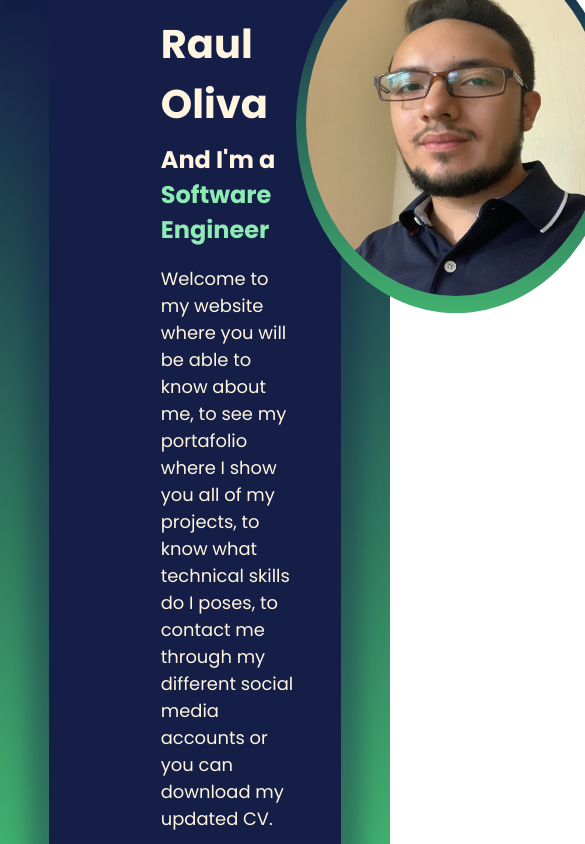
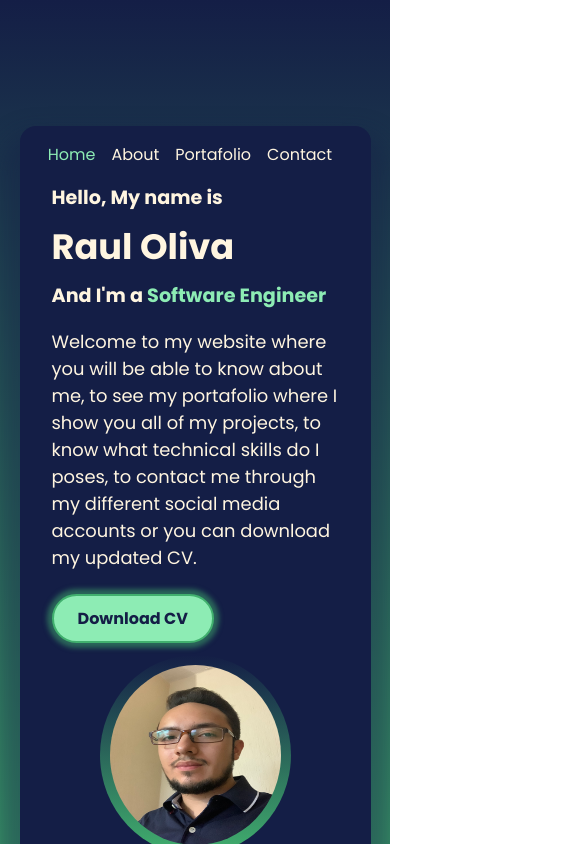
Before and after one commit to rauloliva/my-portafolio, a Next.js app: page / in a window 390 px wide. Shown: the top 844 px of the page, 585 px wide, since content can reach past the window. Built offline with nearby package versions, Linux system fonts and the light colour scheme.

Commit message:
implementing media queries for tablet and iphone viewports

```diff
--- a/styles/modules/layout.module.scss
+++ b/styles/modules/layout.module.scss
@@ -1,7 +1,7 @@
 @import 'variables.scss';
 
 .layout {
-    font-family: "Poppins", sans-serif;
+  font-family: 'Poppins', sans-serif;
   background: linear-gradient($primary-color, $secondary-color);
   width: 100%;
   display: flex;
@@ -9,13 +9,30 @@
   align-items: center;
   height: 100vh;
 
+  @media only screen and (max-width: $vp-phone) {
+    min-height: 120vh;
+  }
+
+  @media only screen and (max-width: $vp-table) {
+    height: 105vh;
+  }
+
   &__card {
     width: 75%;
     background-color: $primary-color;
     border-radius: 1rem;
     padding: 1rem 4rem;
     color: $fourth-color;
-        box-shadow: 0 25px 22px 20px rgba($primary-color, .4);
+    box-shadow: 0 25px 22px 20px rgba($primary-color, 0.4);
+
+    @media only screen and (max-width: $vp-phone) {
+      width: 100%;
+      padding: 1rem;
+    }
+
+    @media only screen and (max-width: $vp-table) {
+      width: 90%;
+    }
 
     & nav {
       display: flex;
@@ -23,12 +40,27 @@
       justify-content: flex-end;
       padding: 0 1.7rem;
       font-size: 1em;
+
+      @media only screen and (max-width: $vp-phone) {
+        column-gap: 1rem;
+        padding: 0 1.4rem;
+      }
     }
 
     &_content {
       display: grid;
       grid-template-columns: repeat(2, 1fr);
       padding: 3rem;
+
+      @media only screen and (max-width: $vp-phone) {
+        display: flex;
+        flex-direction: column;
+        // padding: 0px;
+      }
+
+      @media only screen and (max-width: $vp-table) {
+        padding: 1rem;
+      }
     }
   }
 
@@ -39,10 +71,10 @@
 
     &_unactive {
       color: inherit;
-            transition: all .5s;
+      transition: all 0.5s;
 
       &:hover {
-                transition: all .5s;
+        transition: all 0.5s;
         color: $secondary-color;
       }
     }
--- a/styles/modules/portafolio.module.scss
+++ b/styles/modules/portafolio.module.scss
@@ -10,6 +10,10 @@
     grid-template-columns: repeat(3, 31%);
     column-gap: 2rem;
     row-gap: 1.5rem;
+
+    @media only screen and (max-width: $vp-phone) {
+      grid-template-columns: 1fr;
+    }
   }
 
   &__occupation {
--- a/styles/modules/presentation.module.scss
+++ b/styles/modules/presentation.module.scss
@@ -2,14 +2,26 @@
 
 .presentation {
   &__left {
+    @media only screen and (max-width: $vp-phone) {
+      grid-row: 1 / 2;
+    }
+
     & h3 {
       margin: 0;
       font-size: 1.5em;
+
+      @media only screen and (max-width: $vp-phone) {
+        font-size: 1.2em;
+      }
     }
 
     h1 {
       margin: 8px 0;
       font-size: 2.5em;
+
+      @media only screen and (max-width: $vp-phone) {
+        font-size: 2.2em;
+      }
     }
 
     &_occupation {
@@ -30,20 +42,26 @@
       font-weight: bold;
       font-size: 1em;
       border: 2px solid $secondary-color;
-            box-shadow: 0 0 5px 5px rgba($secondary-color, .5);
-            transition: all .5s;
+      box-shadow: 0 0 5px 5px rgba($secondary-color, 0.5);
+      transition: all 0.5s;
 
       &:hover {
-                transition: all .5s;
+        transition: all 0.5s;
         background-color: $secondary-color;
         border: 2px solid $third-color;
-                box-shadow: 0 0 5px 5px rgba($third-color, .5);
+        box-shadow: 0 0 5px 5px rgba($third-color, 0.5);
       }
     }
   }
 
   &__right {
     justify-self: end;
+
+    @media only screen and (max-width: $vp-phone) {
+      grid-row: 2 / 3;
+      padding: 0 3rem;
+      padding-top: 7px;
+    }
   }
 
   &__image {
@@ -51,8 +69,20 @@
     border-radius: 50%;
     padding: 10px;
 
+    @media only screen and (max-width: $vp-phone) {
+      border-radius: 100%;
+      padding: 10px;
+      display: flex;
+      justify-content: center;
+    }
+
     & img {
       border-radius: 50%;
+
+      @media only screen and (max-width: $vp-phone) {
+        width: 180px;
+        height: 180px;
       }
     }
   }
+}
--- a/styles/modules/variables.scss
+++ b/styles/modules/variables.scss
@@ -5,3 +5,7 @@ $third-color: #8DECB4;
 $fourth-color: #FFF5E0;
 
 @import url('https://fonts.googleapis.com/css2?family=Poppins:ital,wght@0,100;0,200;0,300;0,400;0,500;0,600;0,700;0,800;0,900;1,100;1,200;1,300;1,400;1,500;1,600;1,700;1,800;1,900&display=swap');
+
+// resolutions
+$vp-table: 1180px;
+$vp-phone: 450px;
```
Also changed, not shown: styles/modules/about.module.scss (+25 -0 lines), styles/modules/contact.module.scss (+18 -0 lines). Lines whose indentation alone changed are shown as unchanged.
